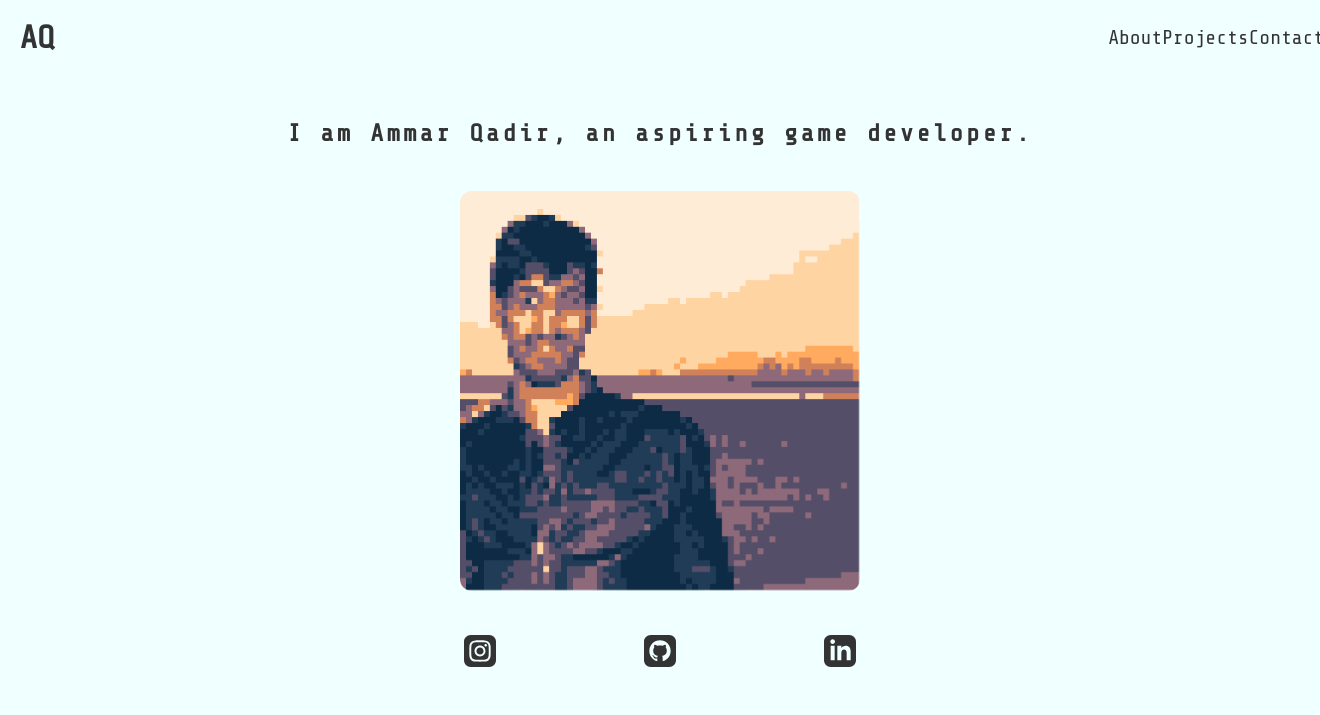
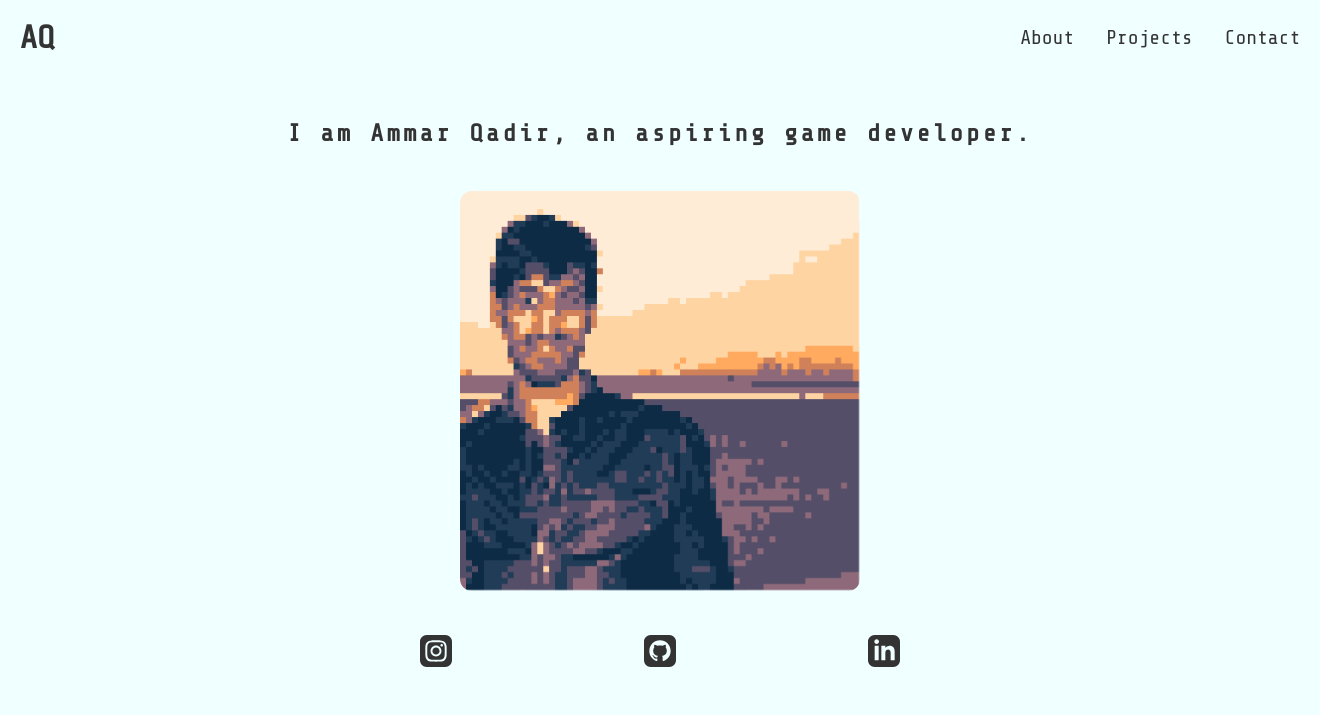
Before and after one commit to ammarqd/ammarqd.github.io, a PHP site: page / in a window 1320 px wide. Shown: the top 715 px of the page. Run offline with PHP 8.4, Linux system fonts and the light colour scheme.

Commit message:
Update style.css

```diff
--- a/style.css
+++ b/style.css
@@ -54,8 +54,7 @@ header {
 
 nav {
     display: flex;
-    justify-content: space-between;
-    width: 15%;
+    gap: 2rem;
 }
 
 nav a {
@@ -90,7 +89,6 @@ nav a:hover {
 }
 
 main {
-    width: 66%;
     height: 80vh;
     display: flex;
     flex-direction: column;
@@ -105,9 +103,9 @@ main img {
 }
 
 section {
-    width: 45%;
     display: flex;
-    justify-content: space-between;
+    justify-content: center;
+    gap: 12rem;
 }
 
 section a {
```
